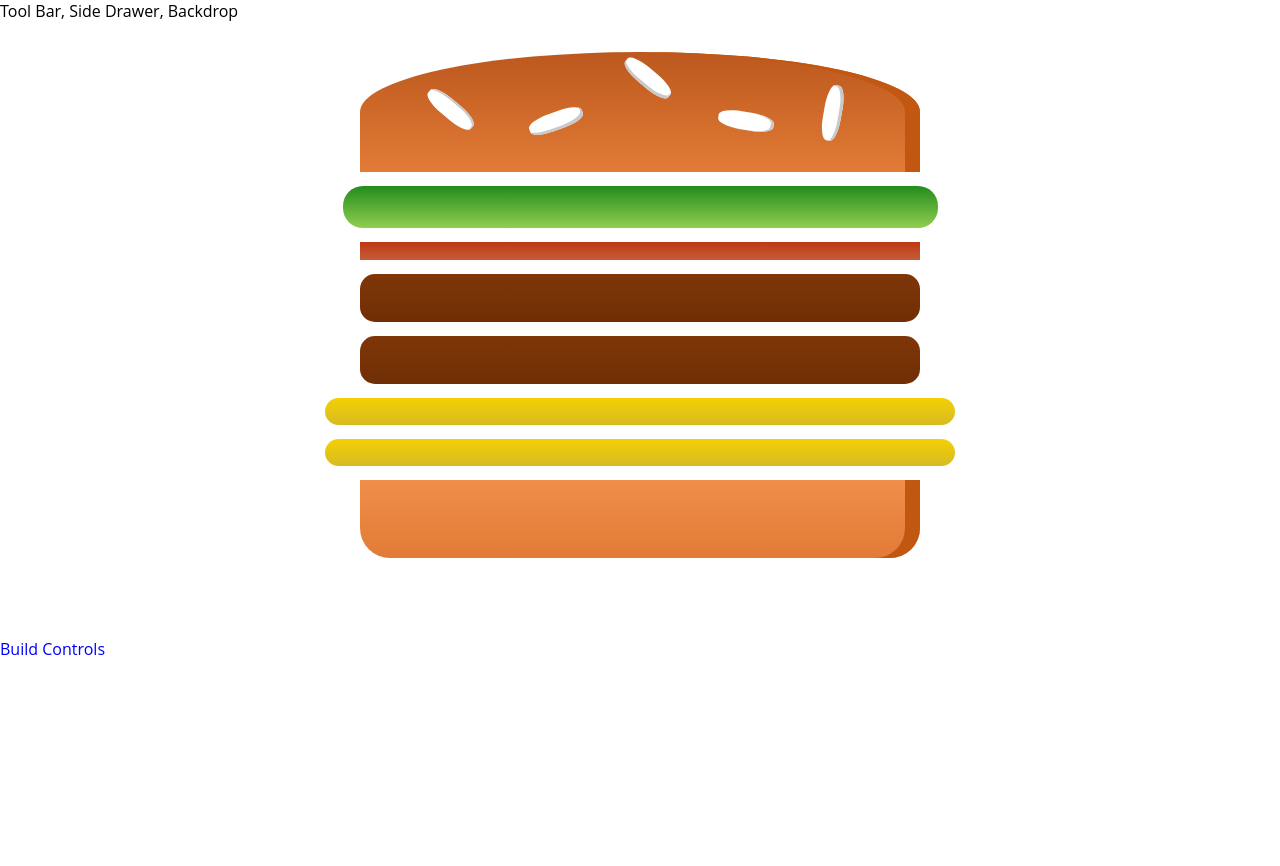
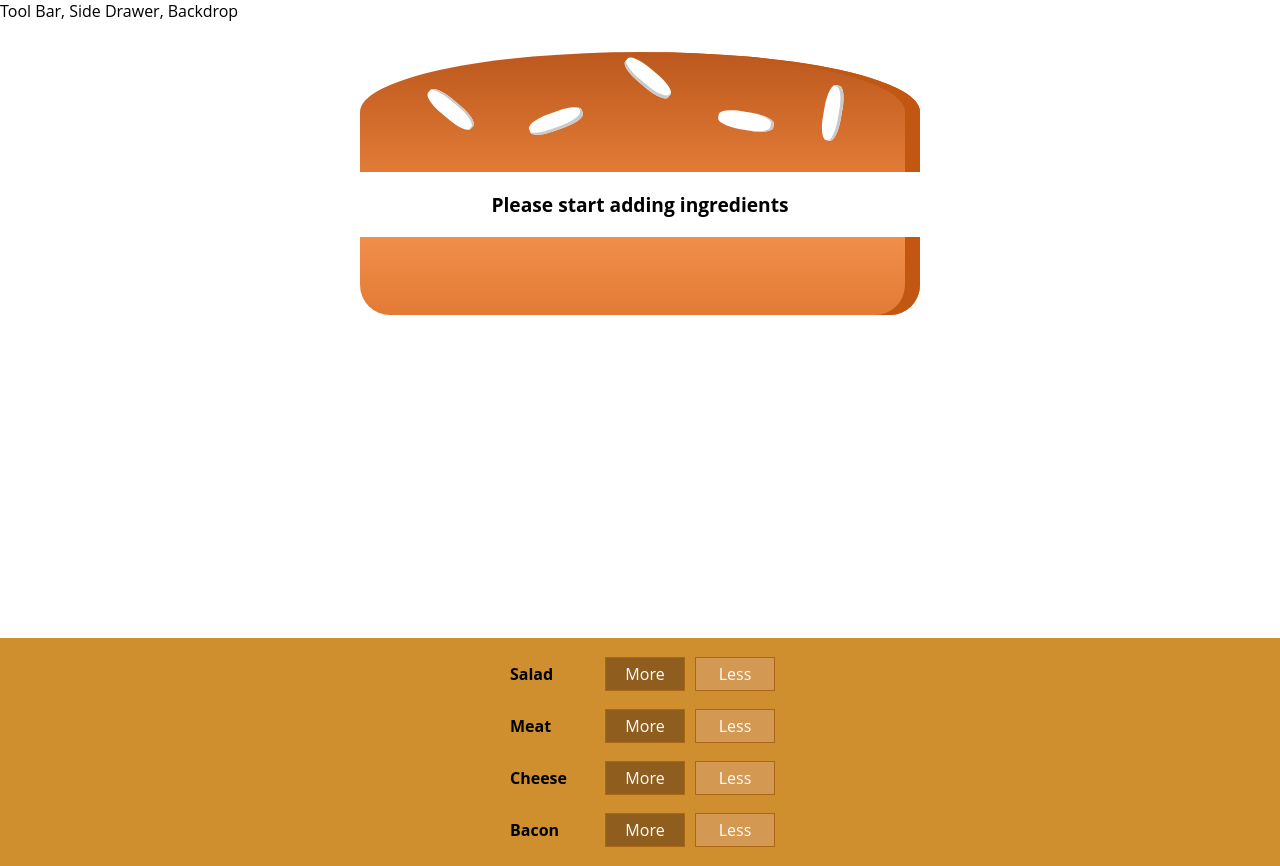
Before and after one commit to giacomo9999/react-bb-201220, a React (Create React App) app: page / in a window 1280 px wide. Before the commit the page ends 800 px from the top, so only its background shows below. Built offline with nearby package versions, Linux system fonts and the light colour scheme; the HTML template or start-up script is replaced by a standard one.

Commit message:
Adding build controls.

```diff
--- /dev/null
+++ b/src/components/Burger/BuildControls/BuildControl/BuildControl.js
@@ -0,0 +1,14 @@
+import React from "react";
+import classes from "./BuildControl.module.css";
+
+const buildControl = (props) => {
+  return (
+    <div className={classes.BuildControl}>
+      <div className={classes.Label}>{props.label}</div>
+      <button className={classes.More}>More</button>
+      <button className={classes.Less}>Less</button>
+    </div>
+  );
+};
+
+export default buildControl;
--- /dev/null
+++ b/src/components/Burger/BuildControls/BuildControl/BuildControl.module.css
@@ -0,0 +1,58 @@
+.BuildControl {
+  display: flex;
+  justify-content: space-between;
+  align-items: center;
+  margin: 5px 0;
+}
+
+.BuildControl button {
+  display: block;
+  font: inherit;
+  padding: 5px;
+  margin: 0 5px;
+  width: 80px;
+  border: 1px solid #aa6817;
+  cursor: pointer;
+  outline: none;
+}
+
+.BuildControl button:disabled {
+  background-color: #ac9980;
+  border: 1px solid #7e7365;
+  color: #ccc;
+  cursor: default;
+}
+
+.BuildControl button:hover:disabled {
+  background-color: #ac9980;
+  color: #ccc;
+  cursor: not-allowed;
+}
+
+.Label {
+  padding: 10px;
+  font-weight: bold;
+  width: 80px;
+}
+
+.BuildControl .Less {
+  background-color: #d39952;
+  color: white;
+}
+
+.BuildControl .More {
+  background-color: #8f5e1e;
+  color: white;
+}
+
+.BuildControl .Less:hover,
+.BuildControl .Less:active {
+  background-color: #daa972;
+  color: white;
+}
+
+.BuildControl .More:hover,
+.BuildControl .More:active {
+  background-color: #99703f;
+  color: white;
+}
--- /dev/null
+++ b/src/components/Burger/BuildControls/BuildControls.js
@@ -0,0 +1,20 @@
+import React from "react";
+import classes from "./BuildControls.module.css";
+import BuildControl from "./BuildControl/BuildControl";
+
+const controls = [
+  { label: "Salad", type: "salad" },
+  { label: "Meat", type: "meat" },
+  { label: "Cheese", type: "cheese" },
+  { label: "Bacon", type: "bacon" },
+];
+
+const controlArray = controls.map((elem, index) => (
+  <BuildControl key={`bc_${index}`} label={elem.label} type={elem.type} />
+));
+
+const buildControls = (props) => {
+  return <div className={classes.BuildControls}>{controlArray}</div>;
+};
+
+export default buildControls;
--- /dev/null
+++ b/src/components/Burger/BuildControls/BuildControls.module.css
@@ -0,0 +1,10 @@
+.BuildControls {
+  width: 100%;
+  background-color: #cf8f2e;
+  display: flex;
+  flex-flow: column;
+  align-items: center;
+  box-shadow: 0 2px 1px #ccc;
+  margin: auto;
+  padding: 10px 0;
+}
--- a/src/components/Burger/Burger.js
+++ b/src/components/Burger/Burger.js
@@ -3,13 +3,19 @@
 import BurgerIngredient from "./BurgerIngredient/BurgerIngredient";
 
 const burger = (props) => {
-  const transformedIngredients = Object.keys(props.ingredients).map((elem) => {
-    return [...Array(props.ingredients[elem])].map((_, index) => (
-      <BurgerIngredient key={index} type={elem} />
-    ));
-  });
-  console.log(transformedIngredients);
+  let transformedIngredients = Object.keys(props.ingredients)
+    .map((elem) => {
+      return [...Array(props.ingredients[elem])].map((_, index) => (
+        <BurgerIngredient key={elem} type={elem} />
+      ));
+    })
+    .reduce((accum, curr) => {
+      return accum.concat(curr);
+    }, []);
 
+  if (transformedIngredients.length === 0) {
+    transformedIngredients = <p>Please start adding ingredients</p>;
+  }
   return (
     <div className={classes.Burger}>
       <BurgerIngredient type="bread-top" />
--- a/src/components/Layout/Layout.module.css
+++ b/src/components/Layout/Layout.module.css
@@ -1,4 +1,3 @@
 .Content {
-  color: blue;
   margin-top: 16px;
 }
--- a/src/containers/BurgerBuilder/BurgerBuilder.js
+++ b/src/containers/BurgerBuilder/BurgerBuilder.js
@@ -1,14 +1,15 @@
 import React, { Component } from "react";
 import Aux from "../../hoc/Aux";
 import Burger from "../../components/Burger/Burger";
+import BuildControls from "../../components/Burger/BuildControls/BuildControls";
 
 class BurgerBuilder extends Component {
-  state = { ingredients: { salad: 1, bacon: 1, meat: 2, cheese: 2 } };
+  state = { ingredients: { salad: 0, bacon: 0, meat: 0, cheese: 0 } };
   render() {
     return (
       <Aux>
         <Burger ingredients={this.state.ingredients} />
-        <div>Build Controls</div>
+        <BuildControls />
       </Aux>
     );
   }
```
Also changed, not shown: 1 other file (tests, documents, lock files or other folders).
